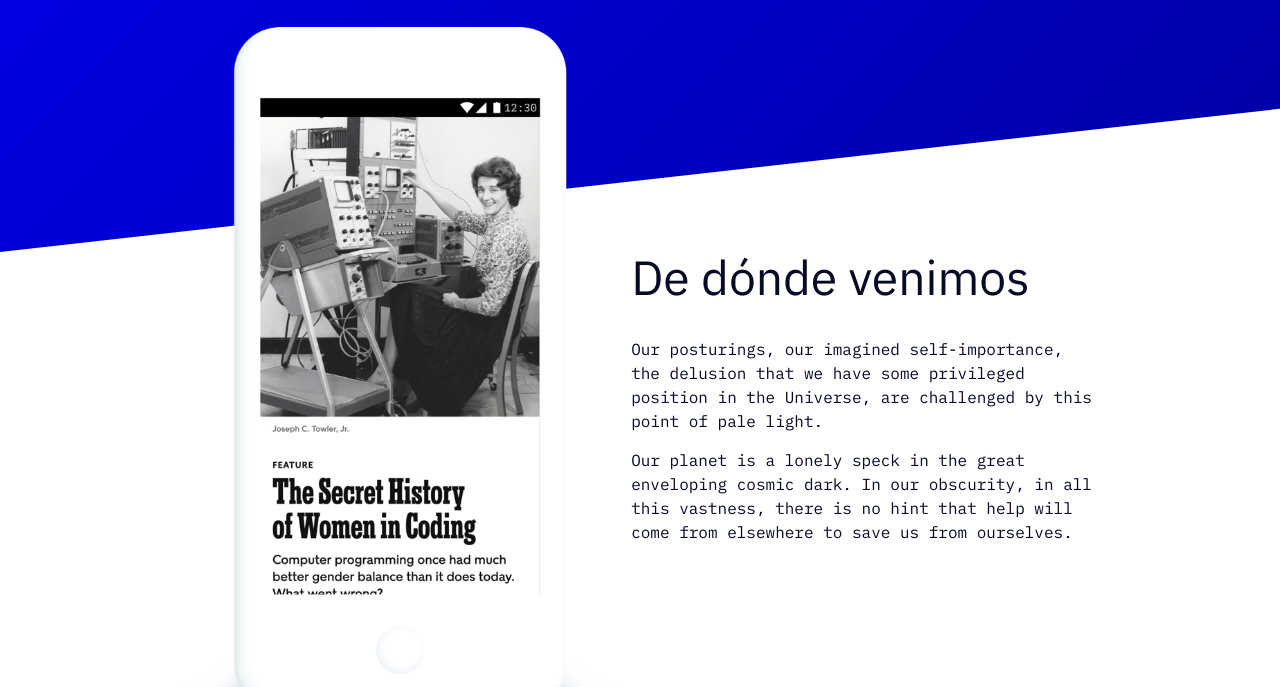
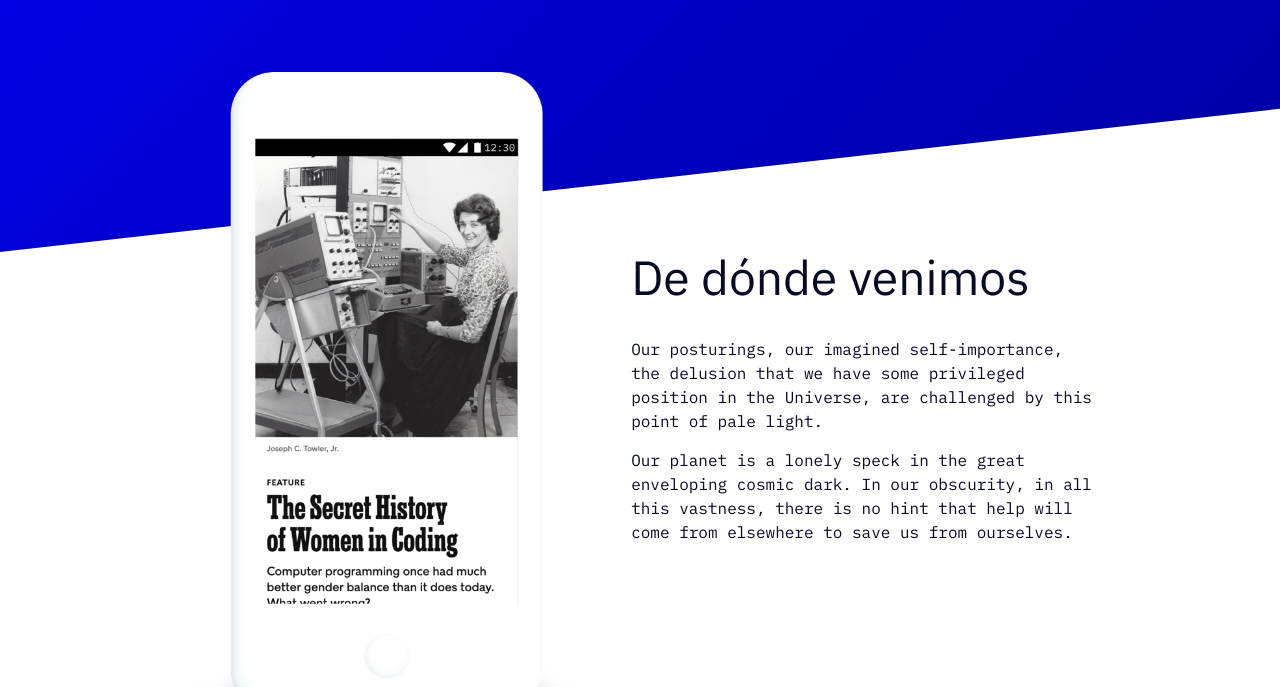
Before and after one commit to juliozaravia/tech-podcast-web-design, a plain HTML site: page index.html in a window 1280 px wide. Shown: the part 1147-1834 px from the top of the page. Drawn offline with Linux system fonts and the light colour scheme.

Commit message:
Final update before review

```diff
--- a/styles/custom.css
+++ b/styles/custom.css
@@ -198,7 +198,8 @@
 	position: absolute;
 	z-index: 10;
 	bottom: -200px;
-	width: 120%;
+	width: 26rem;
+	max-height: 42rem;
 }
 
 .about__description {
--- a/styles/responsive.css
+++ b/styles/responsive.css
@@ -26,6 +26,8 @@
 
 	.about__figure img {
 		bottom: -25px;
+		width: 22rem;
+		max-height: 36rem;
 	}
 
 	.episodes__title--special,
```
